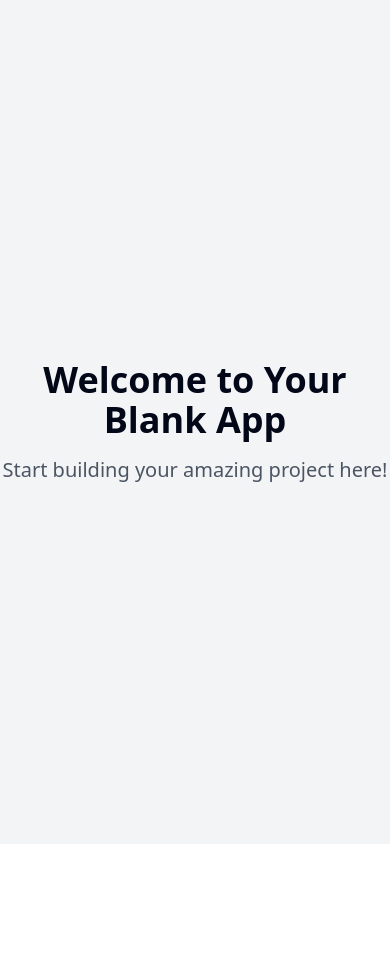
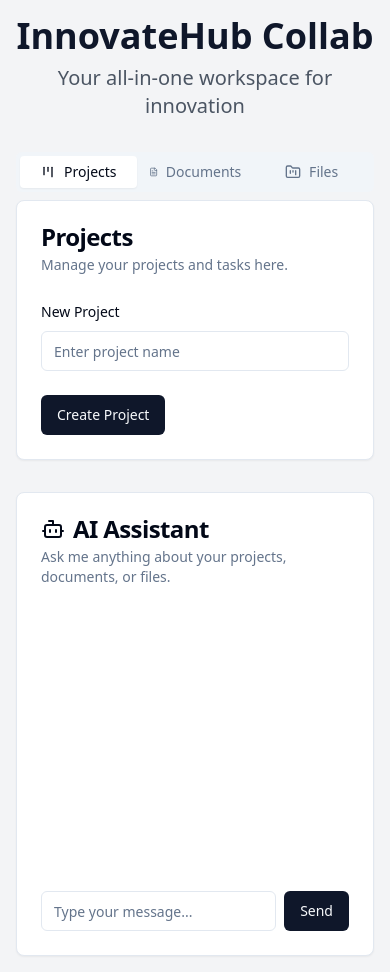
Before and after one commit to GPT-Engineer-App/innovatehub-collab, a React (Vite) app: page / in a window 390 px wide. Before the commit the page ends 844 px from the top, so only its background shows below. Built offline with nearby package versions, Linux system fonts and the light colour scheme.

Commit message:
Add InnovateHub Collab project
Implement a new web application named InnovateHub Collab, combining features of project management, file management, and CRM. The application will serve as a responsive, AI-driven platform similar to Jira and Confluence.
[skip gpt_engineer]

```diff
--- /dev/null
+++ b/src/components/AIAssistant.jsx
@@ -0,0 +1,59 @@
+import { useState } from 'react';
+import { Button } from "@/components/ui/button"
+import { Input } from "@/components/ui/input"
+import { Card, CardContent, CardDescription, CardFooter, CardHeader, CardTitle } from "@/components/ui/card"
+import { Bot } from 'lucide-react'
+
+const AIAssistant = () => {
+  const [input, setInput] = useState('');
+  const [messages, setMessages] = useState([]);
+
+  const handleSubmit = (e) => {
+    e.preventDefault();
+    if (input.trim()) {
+      setMessages([...messages, { type: 'user', content: input }]);
+      // Here you would typically call an AI API to get a response
+      // For now, we'll just echo the user's input
+      setTimeout(() => {
+        setMessages(prev => [...prev, { type: 'ai', content: `You said: ${input}` }]);
+      }, 500);
+      setInput('');
+    }
+  };
+
+  return (
+    <Card className="w-full max-w-md">
+      <CardHeader>
+        <CardTitle className="flex items-center">
+          <Bot className="mr-2 h-6 w-6" />
+          AI Assistant
+        </CardTitle>
+        <CardDescription>Ask me anything about your projects, documents, or files.</CardDescription>
+      </CardHeader>
+      <CardContent>
+        <div className="space-y-4 h-64 overflow-y-auto">
+          {messages.map((message, index) => (
+            <div key={index} className={`flex ${message.type === 'user' ? 'justify-end' : 'justify-start'}`}>
+              <div className={`rounded-lg p-2 max-w-[80%] ${message.type === 'user' ? 'bg-blue-500 text-white' : 'bg-gray-200'}`}>
+                {message.content}
+              </div>
+            </div>
+          ))}
+        </div>
+      </CardContent>
+      <CardFooter>
+        <form onSubmit={handleSubmit} className="flex w-full space-x-2">
+          <Input
+            value={input}
+            onChange={(e) => setInput(e.target.value)}
+            placeholder="Type your message..."
+            className="flex-grow"
+          />
+          <Button type="submit">Send</Button>
+        </form>
+      </CardFooter>
+    </Card>
+  );
+};
+
+export default AIAssistant;
--- a/src/nav-items.jsx
+++ b/src/nav-items.jsx
@@ -1,4 +1,4 @@
-import { Home } from "lucide-react";
+import { Home, Kanban, FileText, FolderKanban } from "lucide-react";
 import Index from "./pages/Index.jsx";
 
 /**
@@ -11,4 +11,22 @@ export const navItems = [
     icon: <Home className="h-4 w-4" />,
     page: <Index />,
   },
+  {
+    title: "Projects",
+    to: "/projects",
+    icon: <Kanban className="h-4 w-4" />,
+    page: <Index />,
+  },
+  {
+    title: "Documents",
+    to: "/documents",
+    icon: <FileText className="h-4 w-4" />,
+    page: <Index />,
+  },
+  {
+    title: "Files",
+    to: "/files",
+    icon: <FolderKanban className="h-4 w-4" />,
+    page: <Index />,
+  },
 ];
--- a/src/pages/Index.jsx
+++ b/src/pages/Index.jsx
@@ -1,11 +1,93 @@
-// Update this page (the content is just a fallback if you fail to update the page)
+import { useState } from 'react';
+import { Tabs, TabsContent, TabsList, TabsTrigger } from "@/components/ui/tabs"
+import { Button } from "@/components/ui/button"
+import { Input } from "@/components/ui/input"
+import { Card, CardContent, CardDescription, CardFooter, CardHeader, CardTitle } from "@/components/ui/card"
+import { Label } from "@/components/ui/label"
+import { Kanban, FileText, FolderKanban } from 'lucide-react'
+import AIAssistant from '../components/AIAssistant';
 
 const Index = () => {
+  const [activeTab, setActiveTab] = useState("projects");
+
   return (
-    <div className="min-h-screen flex items-center justify-center bg-gray-100">
-      <div className="text-center">
-        <h1 className="text-4xl font-bold mb-4">Welcome to Your Blank App</h1>
-        <p className="text-xl text-gray-600">Start building your amazing project here!</p>
+    <div className="min-h-screen bg-gray-100 p-4">
+      <header className="mb-8">
+        <h1 className="text-4xl font-bold text-center text-primary">InnovateHub Collab</h1>
+        <p className="text-xl text-center text-gray-600 mt-2">Your all-in-one workspace for innovation</p>
+      </header>
+
+      <div className="flex flex-col md:flex-row gap-8">
+        <Tabs value={activeTab} onValueChange={setActiveTab} className="w-full md:w-2/3">
+        <TabsList className="grid w-full grid-cols-3">
+          <TabsTrigger value="projects">
+            <Kanban className="mr-2 h-4 w-4" />
+            Projects
+          </TabsTrigger>
+          <TabsTrigger value="documents">
+            <FileText className="mr-2 h-4 w-4" />
+            Documents
+          </TabsTrigger>
+          <TabsTrigger value="files">
+            <FolderKanban className="mr-2 h-4 w-4" />
+            Files
+          </TabsTrigger>
+        </TabsList>
+        <TabsContent value="projects">
+          <Card>
+            <CardHeader>
+              <CardTitle>Projects</CardTitle>
+              <CardDescription>Manage your projects and tasks here.</CardDescription>
+            </CardHeader>
+            <CardContent>
+              <div className="space-y-2">
+                <Label htmlFor="project-name">New Project</Label>
+                <Input id="project-name" placeholder="Enter project name" />
+              </div>
+            </CardContent>
+            <CardFooter>
+              <Button>Create Project</Button>
+            </CardFooter>
+          </Card>
+        </TabsContent>
+        <TabsContent value="documents">
+          <Card>
+            <CardHeader>
+              <CardTitle>Documents</CardTitle>
+              <CardDescription>Create and manage your documents here.</CardDescription>
+            </CardHeader>
+            <CardContent>
+              <div className="space-y-2">
+                <Label htmlFor="document-name">New Document</Label>
+                <Input id="document-name" placeholder="Enter document name" />
+              </div>
+            </CardContent>
+            <CardFooter>
+              <Button>Create Document</Button>
+            </CardFooter>
+          </Card>
+        </TabsContent>
+        <TabsContent value="files">
+          <Card>
+            <CardHeader>
+              <CardTitle>Files</CardTitle>
+              <CardDescription>Upload and manage your files here.</CardDescription>
+            </CardHeader>
+            <CardContent>
+              <div className="space-y-2">
+                <Label htmlFor="file-upload">Upload File</Label>
+                <Input id="file-upload" type="file" />
+              </div>
+            </CardContent>
+            <CardFooter>
+              <Button>Upload File</Button>
+            </CardFooter>
+          </Card>
+        </TabsContent>
+        </Tabs>
+        <div className="w-full md:w-1/3">
+          <AIAssistant />
+        </div>
       </div>
     </div>
   );
```
